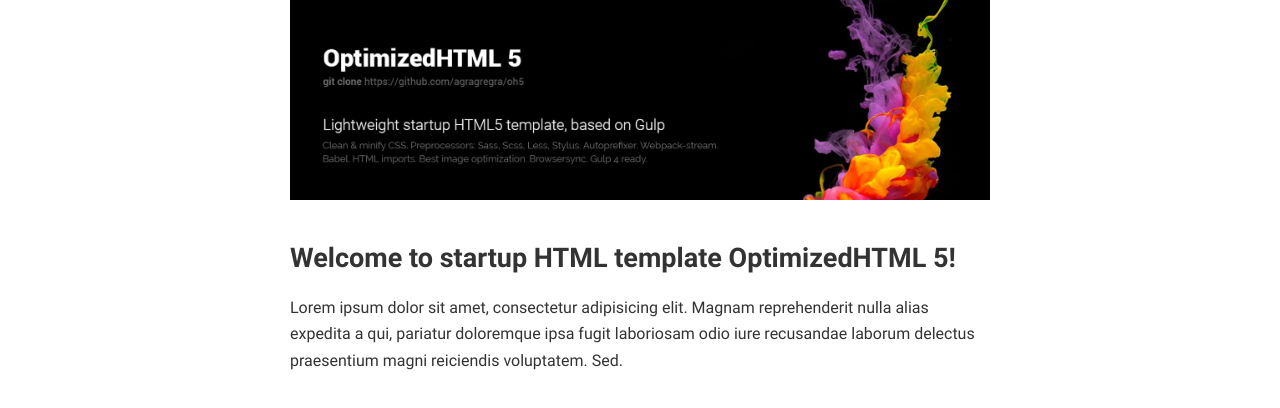
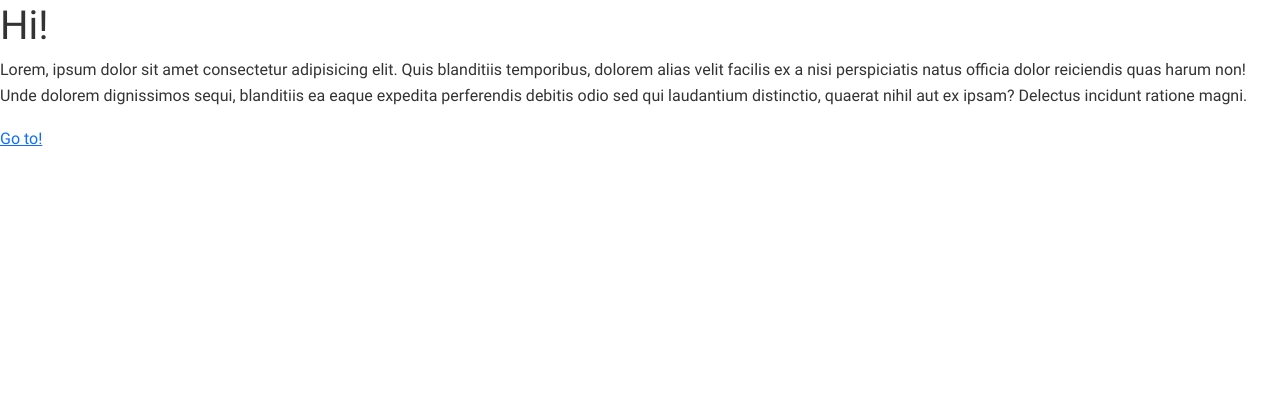
Before and after one commit to Leon3854/swiperSlider, a website: page app/index.html in a window 1280 px wide. Drawn offline with nearby package versions, Linux system fonts and the light colour scheme; files that its build step writes are made by us from their sources.

Commit message:
secont commit in main line becose I change my misstake

```diff
--- a/app/index.html
+++ b/app/index.html
@@ -1,12 +1,12 @@
 <!--#set var="title" value="OptimizedHTML 5" -->
 <!--#include virtual="/parts/header.html" -->
 
-	<div style="max-width: 700px; margin: auto">
+<h1>Hi!</h1>
+<p>Lorem, ipsum dolor sit amet consectetur adipisicing elit. Quis blanditiis temporibus, dolorem alias velit facilis ex a nisi perspiciatis natus officia dolor reiciendis quas harum non! Unde dolorem dignissimos sequi, blanditiis ea eaque expedita perferendis debitis odio sed qui laudantium distinctio, quaerat nihil aut ex ipsam? Delectus incidunt ratione magni.</p>
+<a href="#">Go to!</a>
 
-		<img src="images/dist/preview.jpg" alt="Start HTML5 Template" style="width: 100%"><br><br>
-		<h2 class="heading">Welcome to startup HTML template OptimizedHTML 5!</h2>
-		<p>Lorem ipsum dolor sit amet, consectetur adipisicing elit. Magnam reprehenderit nulla alias expedita a qui, pariatur doloremque ipsa fugit laboriosam odio iure recusandae laborum delectus praesentium magni reiciendis voluptatem. Sed.</p>
 
-	</div>
+
+
 
 <!--#include virtual="/parts/footer.html" -->
```
